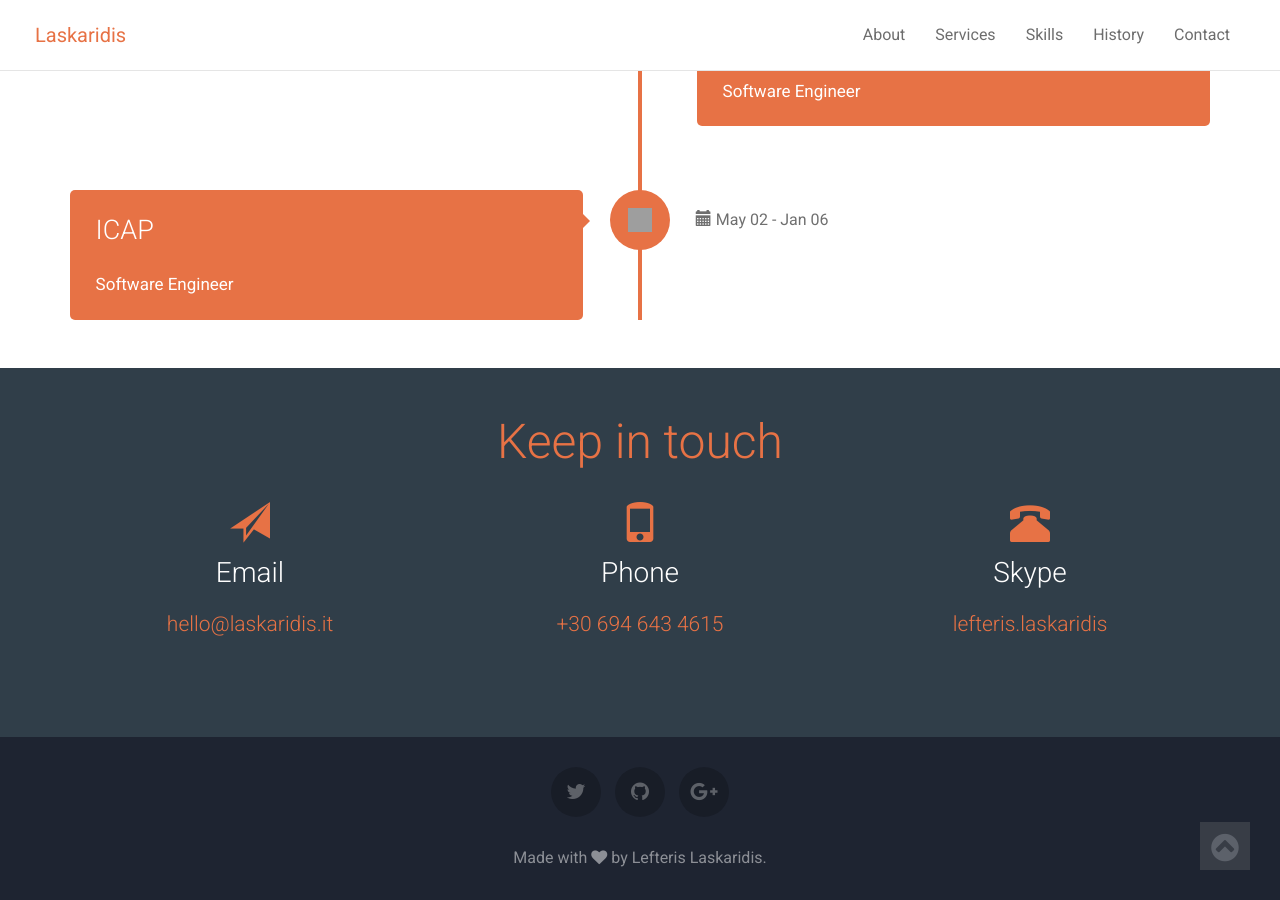
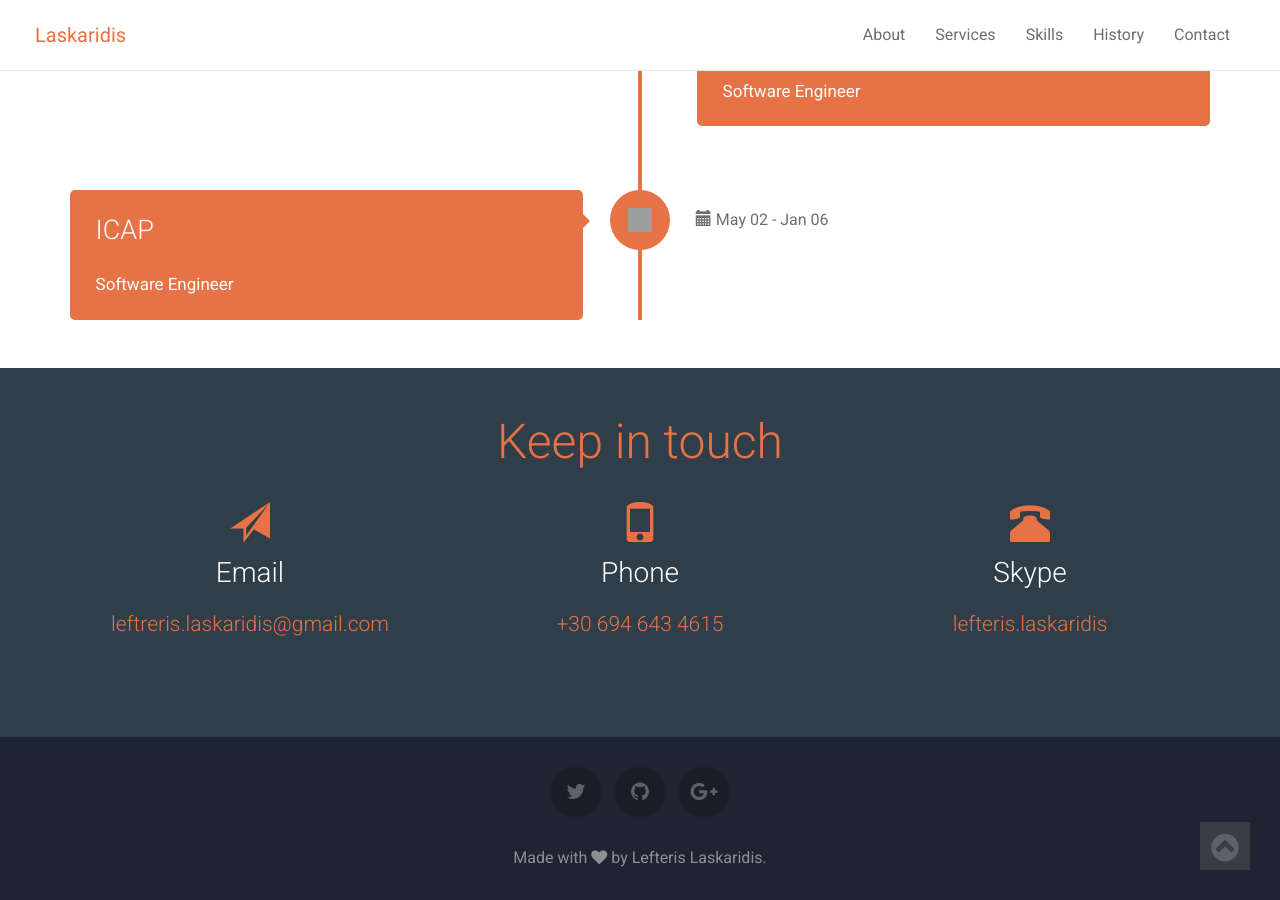
Before and after one commit to laskaridis/laskaridis.github.io, a Jekyll site: the page built from index.html, in a window 1280 px wide and 900 px high, scrolled down 3038 px. Built offline with Jekyll 4.4.1, drawn with Linux system fonts in a browser that asks for light colours; nearby versions of some CDN libraries; some web fonts are replaced; comment, search, counter and statistics services are not loaded; grey boxes are pictures that could not be loaded.

Commit message:
Changed email

```diff
--- a/_includes/contact.html
+++ b/_includes/contact.html
@@ -6,7 +6,7 @@
       <i class="glyphicon glyphicon-send"></i>
       <h3>Email</h3>
       <a id="email-link" href="mailto:lefteris.laskaridis@gmail.com">
-        hello@laskaridis.it
+        leftreris.laskaridis@gmail.com
       </a>
     </div>
     <div class="col-md-4 contact-item">
```
